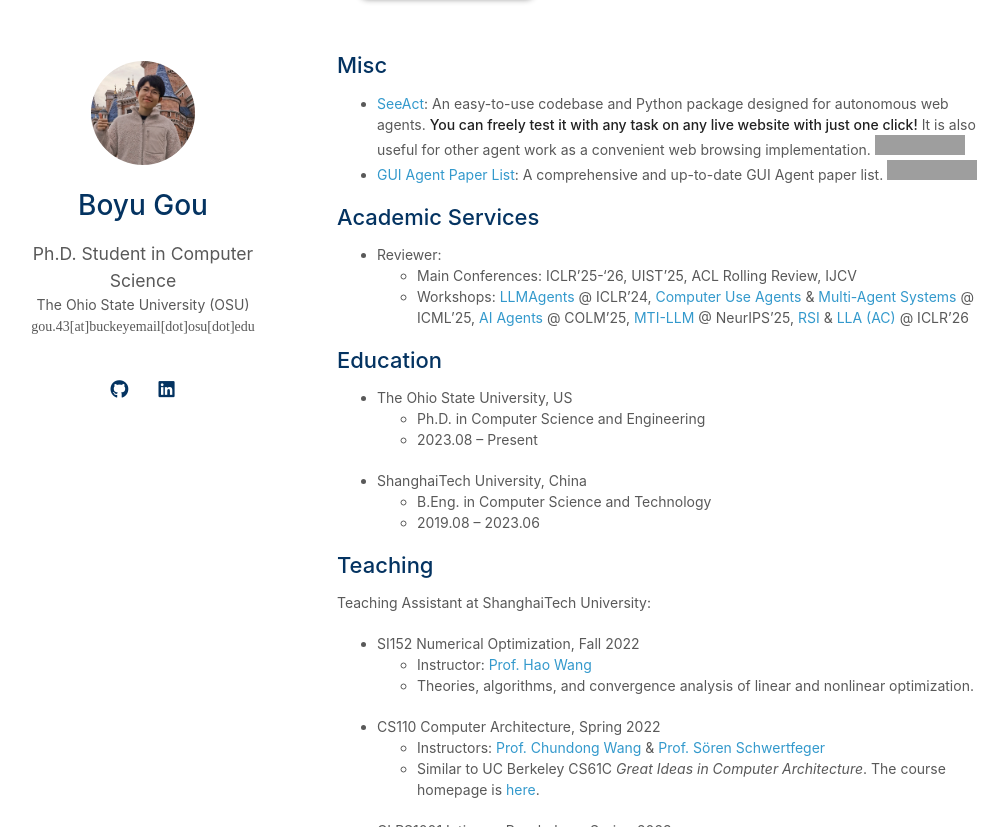
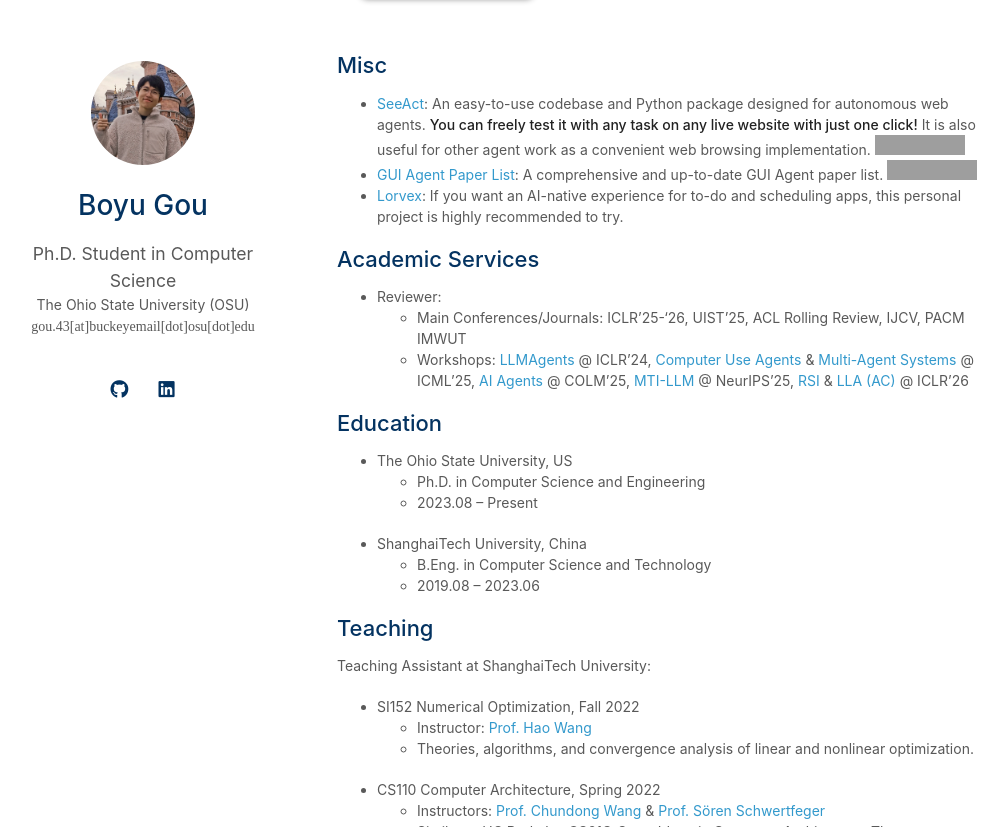
Before and after one commit to boyugou/boyugou.github.io, a Jekyll site: the page built from index.md, in a window 1280 px wide and 900 px high, scrolled down 1539 px, cut to the strip 73-900 px from the top of the window. Shown: the whole strip, without its empty margins (133-1141 px from the left). Built offline with Jekyll 4.4.1, drawn with Linux system fonts in a browser that asks for light colours; a style sheet for code colours, icons or effects is not loaded; grey boxes are pictures that could not be loaded.

Commit message:
Update reviewer category to include journals and PACM IMWUT

```diff
--- a/index.md
+++ b/index.md
@@ -25,12 +25,13 @@ We built the first multimodal web agent with all code open-sourced ([SeeAct](htt
 ## Misc
 - [SeeAct](https://github.com/OSU-NLP-Group/SeeAct): An easy-to-use codebase and Python package designed for autonomous web agents. **You can freely test it with any task on any live website with just one click!** It is also useful for other agent work as a convenient web browsing implementation. <a href="https://github.com/OSU-NLP-Group/SeeAct"><img src="https://img.shields.io/github/stars/OSU-NLP-Group/SeeAct?style=social" alt="GitHub Stars"></a>
 - [GUI Agent Paper List](https://github.com/boyugou/GUI-Agents-Paper-List): A comprehensive and up-to-date GUI Agent paper list. <a href="https://github.com/boyugou/GUI-Agents-Paper-List"> <img alt="GitHub Repo stars" src="https://img.shields.io/github/stars/boyugou/GUI-Agents-Paper-List"> </a>
+- [Lorvex](https://lorvex.app/): If you want an AI-native experience for to-do and scheduling apps, this personal project is highly recommended to try.
 
 
 ## Academic Services
 
 - Reviewer:
-  - Main Conferences: ICLR'25-'26, UIST'25, ACL Rolling Review, IJCV
+  - Main Conferences/Journals: ICLR'25-'26, UIST'25, ACL Rolling Review, IJCV, PACM IMWUT
   - Workshops: [LLMAgents](https://llmagents.github.io/) @ ICLR'24, [Computer Use Agents](https://www.icml-computeruseagents.com/) & [Multi-Agent Systems](https://mas-2025.github.io/MAS-2025/) @ ICML'25, [AI Agents](https://sites.google.com/view/aia-workshop) @ COLM'25, [MTI-LLM](https://workshop-multi-turn-interaction.github.io/) @ NeurIPS'25, [RSI](https://recursive-workshop.github.io/) & [LLA (AC)](https://lifelongagent.github.io/) @ ICLR'26
 
 ## Education
```
